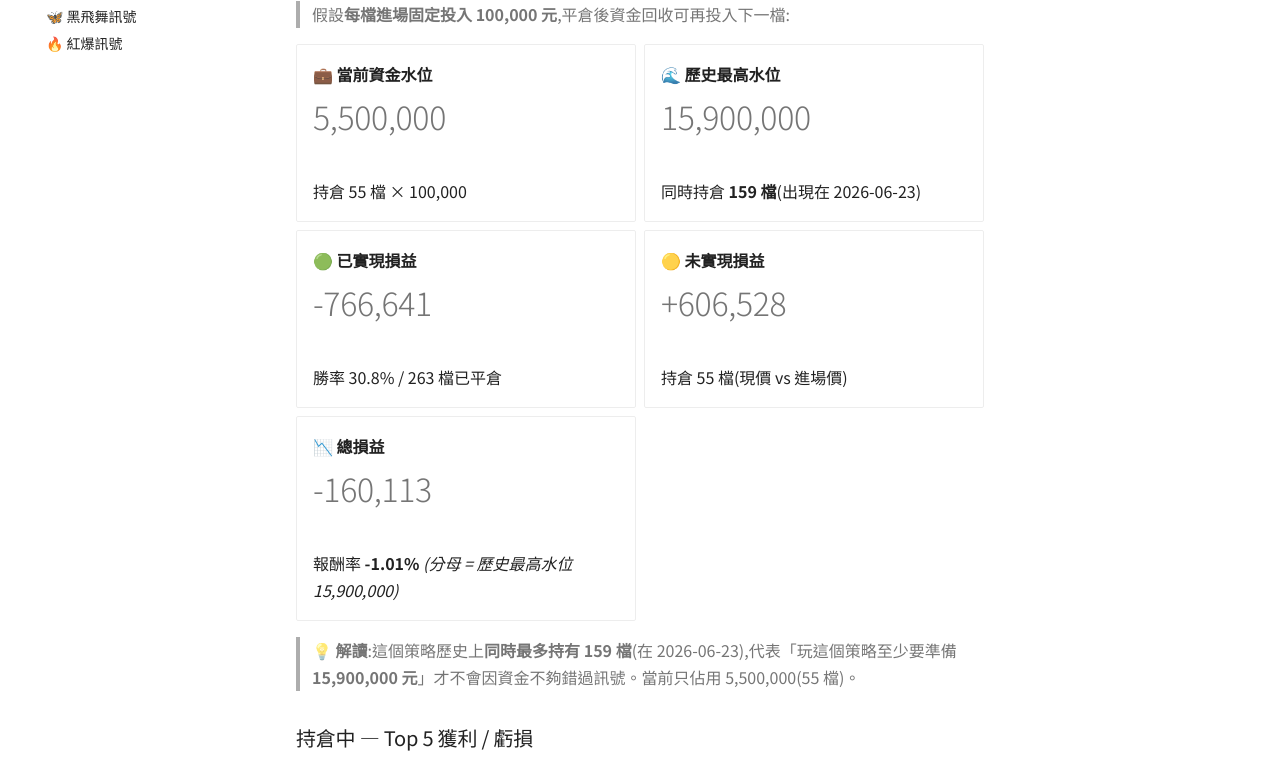
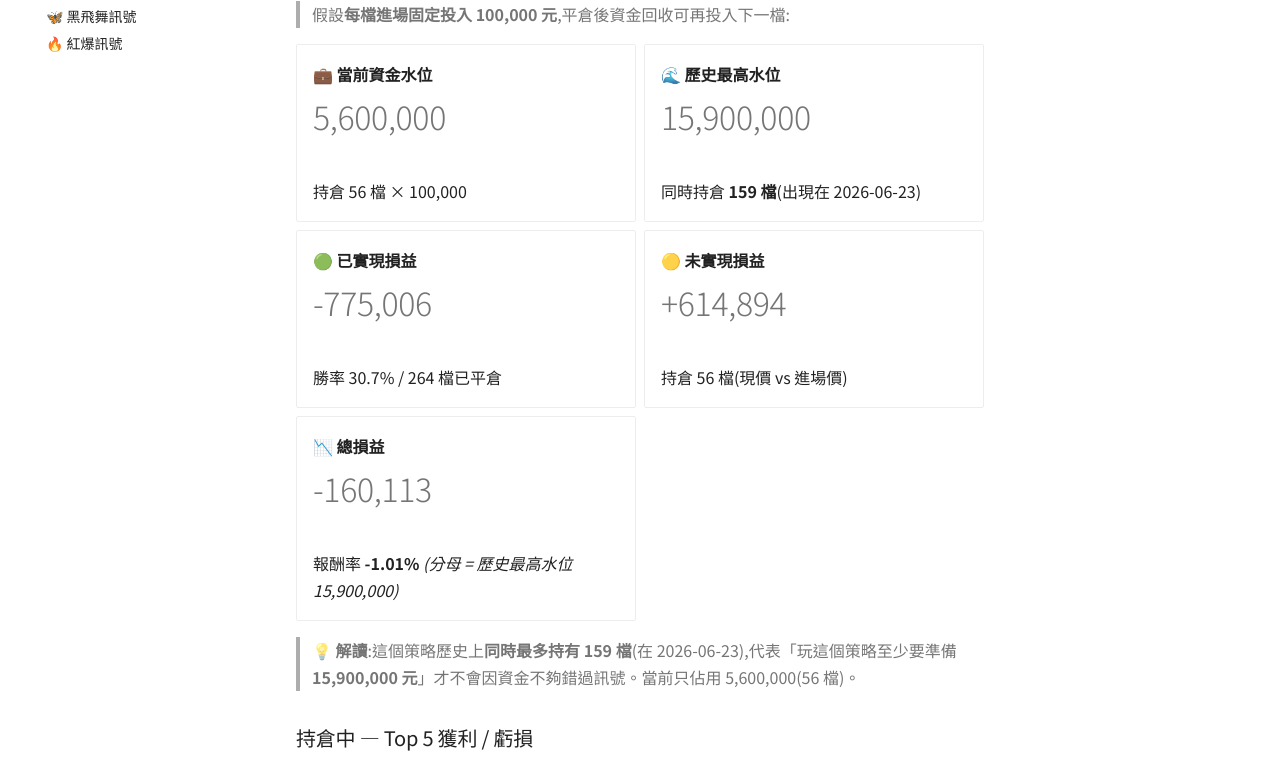
Before and after one commit to ShoppingLiao/stock-analysis-public, an MkDocs documentation site: the page built from docs/signals_capital.md, in a window 1280 px wide and 1400 px high, scrolled down 1657 px. Shown: the part 167-934 px from the top of the window. Built offline with MkDocs 1.6.1 and Material for MkDocs 9.7.7, drawn with Linux system fonts in a browser that asks for light colours; comment, search, counter and statistics services are not loaded; some of the changed text lies outside the part shown.

Commit message:
docs(signals): update BB + RB + capital (2026-10-21)

```diff
--- a/docs/signals_capital.md
+++ b/docs/signals_capital.md
@@ -72,9 +72,9 @@
 
 -   **💼 當前資金水位**
 
-    # 5,500,000
+    # 5,600,000
 
-    持倉 55 檔 × 100,000
+    持倉 56 檔 × 100,000
 
 -   **🌊 歷史最高水位**
 
@@ -84,15 +84,15 @@
 
 -   **🟢 已實現損益**
 
-    # -766,641
+    # -775,006
 
-    勝率 30.8% / 263 檔已平倉
+    勝率 30.7% / 264 檔已平倉
 
 -   **🟡 未實現損益**
 
-    # +606,528
+    # +614,894
 
-    持倉 55 檔(現價 vs 進場價)
+    持倉 56 檔(現價 vs 進場價)
 
 -   **📉 總損益**
 
@@ -102,7 +102,7 @@
 
 </div>
 
-> **💡 解讀**:這個策略歷史上**同時最多持有 159 檔**(在 2026-06-23),代表「玩這個策略至少要準備 **15,900,000 元**」才不會因資金不夠錯過訊號。當前只佔用 5,500,000(55 檔)。
+> **💡 解讀**:這個策略歷史上**同時最多持有 159 檔**(在 2026-06-23),代表「玩這個策略至少要準備 **15,900,000 元**」才不會因資金不夠錯過訊號。當前只佔用 5,600,000(56 檔)。
 
 ### 持倉中 — Top 5 獲利 / 虧損
 
@@ -132,9 +132,9 @@
 
 -   **💼 當前資金水位**
 
-    # 6,000,000
+    # 6,100,000
 
-    BB 500,000 + RB 5,500,000
+    BB 500,000 + RB 5,600,000
 
 -   **🌊 兩策略歷史最高水位**
 
@@ -144,15 +144,15 @@
 
 -   **🟢 已實現損益**
 
-    # -68,149
+    # -76,515
 
-    BB +698,491 + RB -766,641
+    BB +698,491 + RB -775,006
 
 -   **🟡 未實現損益**
 
-    # +609,741
+    # +618,106
 
-    BB +3,213 + RB +606,528
+    BB +3,213 + RB +614,894
 
 -   **📈 總損益**
 
```
Also changed, not shown: docs/signals_red_burst.md (+64 -65 lines).
